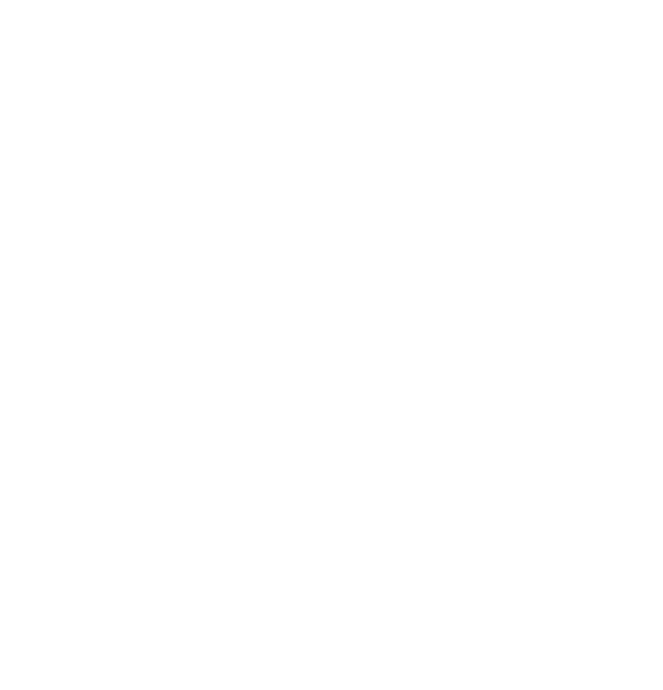
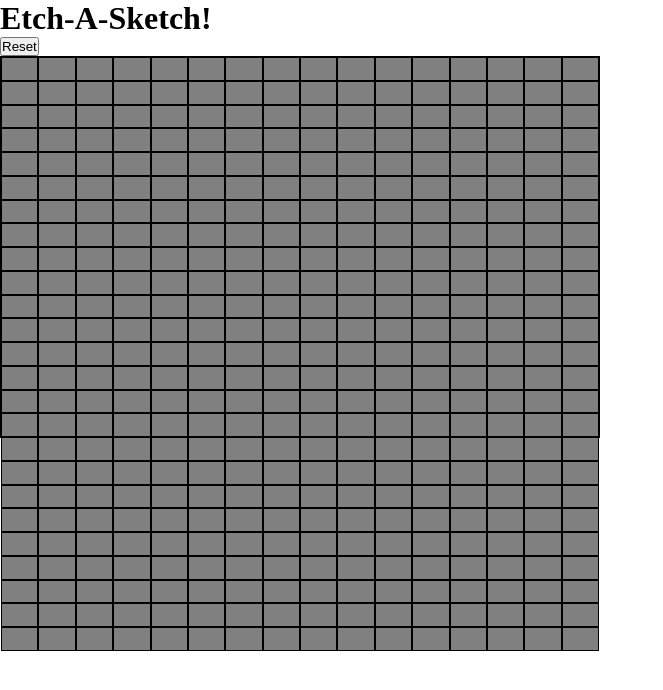
Before and after one commit to Archaick/Etch-A-Sketch, a plain HTML site: page index.html in a window 1280 px wide. Shown: the whole page, without its empty margins (0-663 px from the left). Drawn offline with Linux system fonts and the light colour scheme.

Commit message:
Hovering and coloring is implemented

```diff
--- a/index.html
+++ b/index.html
@@ -9,9 +9,12 @@
 </head>
 
 <body>
+    <h1>Etch-A-Sketch!</h1>
+    <button type="reset" id="reset-button">Reset</button>
     <div class="container" id="container">
 
     </div>
+
     <script src="script.js"></script>
 </body>
 </html>
--- a/script.js
+++ b/script.js
@@ -0,0 +1,41 @@
+const grid = document.getElementById('container');
+let gridIndex = 0;
+
+while (gridIndex < (20*20)) {
+    let gridLayer = document.createElement('div');
+    gridLayer.classList.add('minibox');
+    grid.appendChild(gridLayer);
+    gridIndex++;
+}
+
+// find all elements with .minibox class and store in elements variable
+const elements = document.querySelectorAll('.minibox');
+
+// Add event listeners for the 'mouseenter' and 'mouseleave' events to each element
+elements.forEach(element => {
+    element.addEventListener('mouseenter', handleMouseEnter);
+});
+
+hoverEffect = function (element) {
+    element.addEventListener('mouseenter', handleMouseEnter);
+}
+elements.forEach(hoverEffect);
+
+// Event handler for mouse enter
+function handleMouseEnter(event) {
+  // Add a CSS class to the element when the mouse enters
+  event.target.classList.add('filled');
+}
+
+
+// Reset button
+const resetButton = document.getElementById('reset-button');
+resetButton.addEventListener('click', handleReset);
+
+function handleReset() {
+  // Reset the class on your desired elements
+  const elementsToReset = document.querySelectorAll('.filled');
+  elementsToReset.forEach(element => {
+    element.classList.remove('filled');
+  });
+}
--- a/style.css
+++ b/style.css
@@ -0,0 +1,30 @@
+* {
+    box-sizing: border-box;
+    margin: 0;
+    padding: 0;
+}
+
+.container {
+    display: flex;
+    flex-wrap: wrap;
+    height: 382px;
+    width: 600px;
+    border: 1px solid black;
+}
+
+.container > div {
+    height: 6.25%;
+    width: 6.25%;
+    position: relative;
+}
+
+.minibox {
+    width: 50px;
+    height: 50px;
+    background-color: gray;
+    border: 1px solid black;
+}
+
+.filled {
+    background-color: black;
+}
```
Also changed, not shown: 1 other file.
